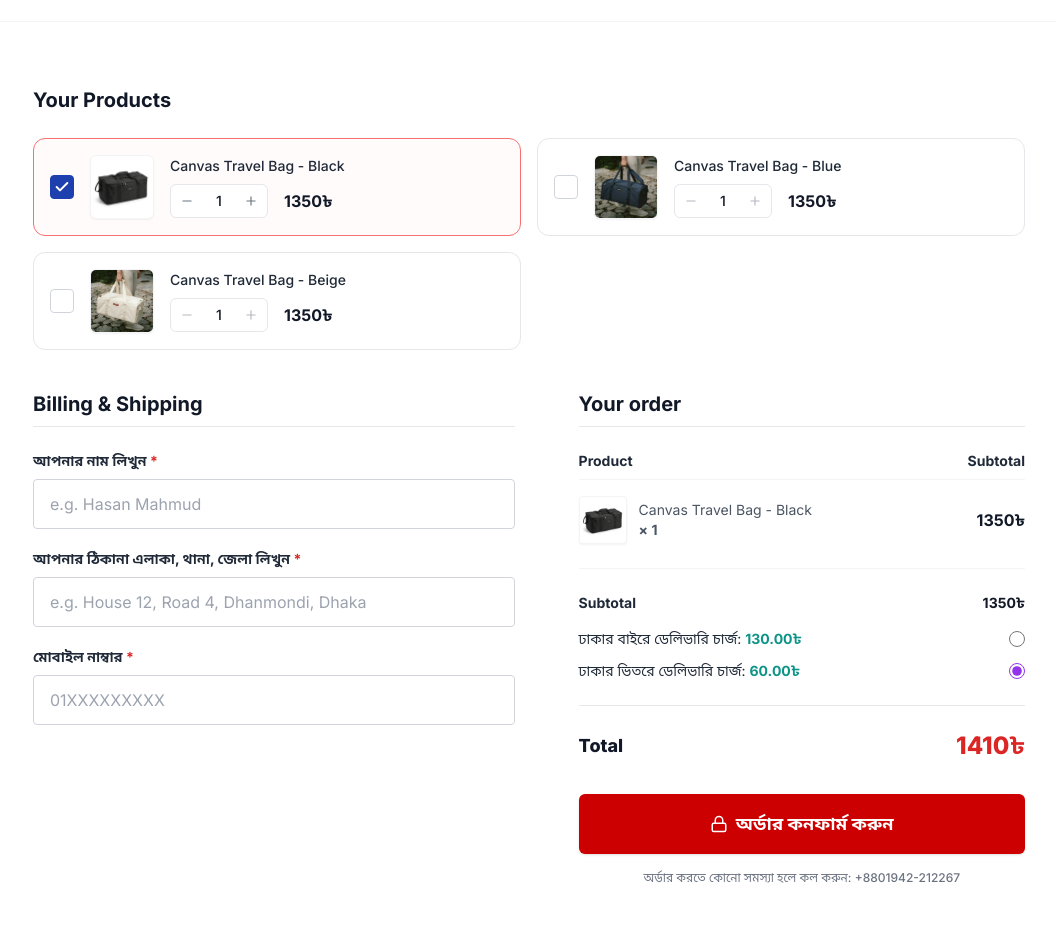
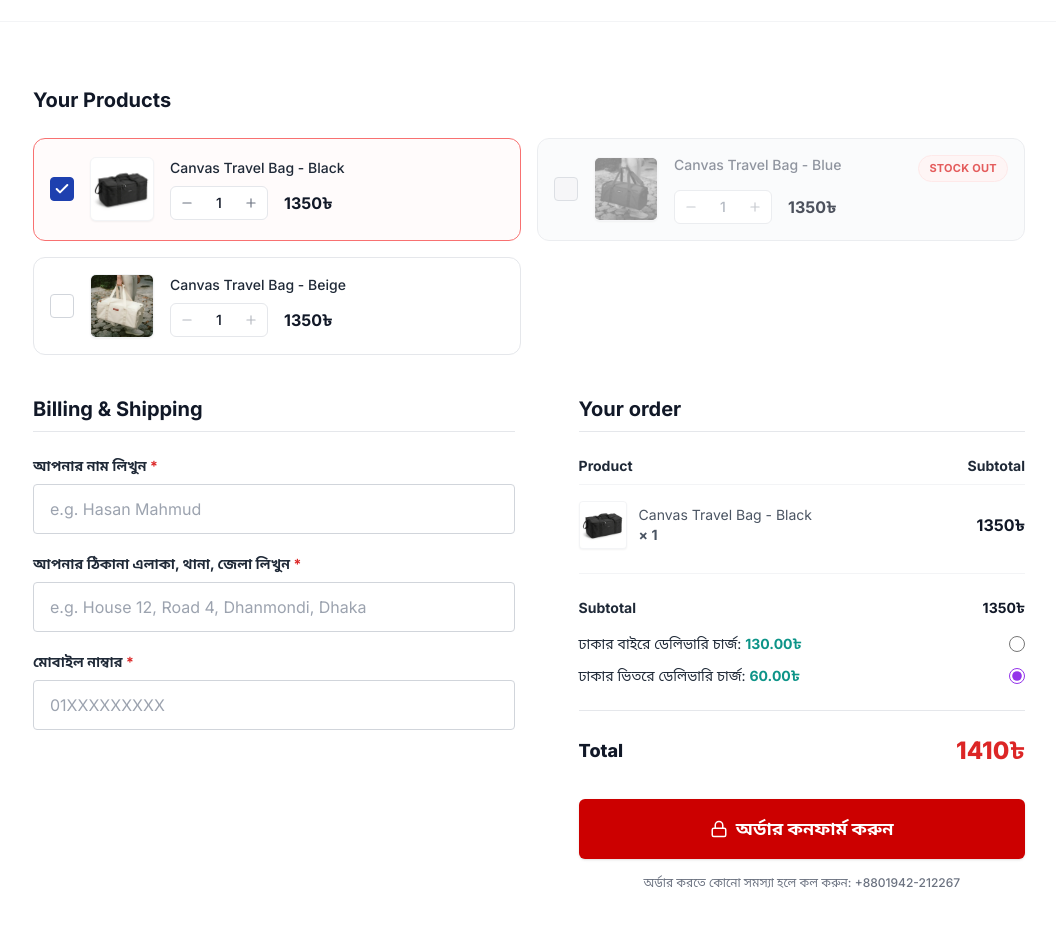
Before and after one commit to Shakhwat-93/stb-landing, a React (Vite) app: page / in a window 1280 px wide. Shown: the part 3340-4266 px from the top of the page, without its empty margins (111-1167 px from the left). Built offline with nearby package versions, Linux system fonts and the light colour scheme.

Commit message:
Mark blue travel bag variant out of stock

```diff
--- a/src/components/CheckoutForm.tsx
+++ b/src/components/CheckoutForm.tsx
@@ -12,12 +12,13 @@ type ProductVariant = {
   colorCode: string;
   image: string;
   price: number;
+  inStock: boolean;
 };
 
 const productVariants: ProductVariant[] = [
-  { id: 'black', name: 'Canvas Travel Bag - Black', colorCode: '#111827', image: blackImg, price: 1350 },
-  { id: 'blue', name: 'Canvas Travel Bag - Blue', colorCode: '#3b82f6', image: blueImg, price: 1350 },
-  { id: 'beige', name: 'Canvas Travel Bag - Beige', colorCode: '#e8dbce', image: beigeImg, price: 1350 },
+  { id: 'black', name: 'Canvas Travel Bag - Black', colorCode: '#111827', image: blackImg, price: 1350, inStock: true },
+  { id: 'blue', name: 'Canvas Travel Bag - Blue', colorCode: '#3b82f6', image: blueImg, price: 1350, inStock: false },
+  { id: 'beige', name: 'Canvas Travel Bag - Beige', colorCode: '#e8dbce', image: beigeImg, price: 1350, inStock: true },
 ];
 
 const CheckoutForm = ({ onSuccess }: { onSuccess?: () => void }) => {
@@ -35,6 +36,9 @@ const CheckoutForm = ({ onSuccess }: { onSuccess?: () => void }) => {
   });
 
   const handleToggleVariant = (id: string) => {
+    const variant = productVariants.find(item => item.id === id);
+    if (!variant?.inStock) return;
+
     setCart(prev => {
       const newCart = { ...prev };
       if (newCart[id]) {
@@ -47,6 +51,9 @@ const CheckoutForm = ({ onSuccess }: { onSuccess?: () => void }) => {
   };
 
   const handleUpdateQuantity = (id: string, delta: number) => {
+    const variant = productVariants.find(item => item.id === id);
+    if (!variant?.inStock) return;
+
     setCart(prev => {
       const currentQty = prev[id] || 0;
       const newQty = currentQty + delta;
@@ -55,7 +62,7 @@ const CheckoutForm = ({ onSuccess }: { onSuccess?: () => void }) => {
     });
   };
 
-  const selectedItems = productVariants.filter(v => cart[v.id]);
+  const selectedItems = productVariants.filter(v => v.inStock && cart[v.id]);
   const productSubtotal = selectedItems.reduce((sum, item) => sum + (item.price * cart[item.id]), 0);
   const total = productSubtotal + shippingCost;
 
@@ -190,46 +197,68 @@ const CheckoutForm = ({ onSuccess }: { onSuccess?: () => void }) => {
               {productVariants.map(variant => {
                 const isSelected = !!cart[variant.id];
                 const qty = cart[variant.id] || 0;
+                const isOutOfStock = !variant.inStock;
 
                 return (
                   <div
                     key={variant.id}
-                    className={`flex items-center p-4 rounded-xl border transition-all ${isSelected ? 'border-red-400 bg-red-50/30' : 'border-gray-200 bg-white hover:border-gray-300'}`}
+                    className={`flex items-center p-4 rounded-xl border transition-all ${
+                      isOutOfStock
+                        ? 'border-gray-200 bg-gray-50 opacity-75'
+                        : isSelected
+                          ? 'border-red-400 bg-red-50/30'
+                          : 'border-gray-200 bg-white hover:border-gray-300'
+                    }`}
                   >
                     {/* Checkbox */}
                     <div
                       onClick={() => handleToggleVariant(variant.id)}
-                      className="cursor-pointer mr-4"
+                      className={`mr-4 ${isOutOfStock ? 'cursor-not-allowed' : 'cursor-pointer'}`}
+                      aria-disabled={isOutOfStock}
                     >
-                      <div className={`w-6 h-6 rounded flex items-center justify-center border ${isSelected ? 'bg-blue-800 border-blue-800 text-white' : 'border-gray-300 bg-white'}`}>
+                      <div className={`w-6 h-6 rounded flex items-center justify-center border ${
+                        isOutOfStock
+                          ? 'border-gray-300 bg-gray-100'
+                          : isSelected
+                            ? 'bg-blue-800 border-blue-800 text-white'
+                            : 'border-gray-300 bg-white'
+                      }`}>
                         {isSelected && <Check size={16} strokeWidth={3} />}
                       </div>
                     </div>
 
                     {/* Product Image */}
-                    <div className="w-16 h-16 rounded-md shadow-sm mr-4 flex-shrink-0 border border-gray-100 overflow-hidden bg-gray-50">
-                      <img src={variant.image} alt={variant.name} className="w-full h-full object-cover" />
+                    <div className="w-16 h-16 rounded-md shadow-sm mr-4 flex-shrink-0 border border-gray-100 overflow-hidden bg-gray-50 relative">
+                      <img src={variant.image} alt={variant.name} className={`w-full h-full object-cover ${isOutOfStock ? 'grayscale' : ''}`} />
+                      {isOutOfStock && <div className="absolute inset-0 bg-white/35" />}
                     </div>
 
                     {/* Details */}
                     <div className="flex-1">
-                      <h4 className="text-sm text-gray-800 font-medium mb-2">{variant.name}</h4>
+                      <div className="flex items-start justify-between gap-3 mb-2">
+                        <h4 className={`text-sm font-medium ${isOutOfStock ? 'text-gray-500' : 'text-gray-800'}`}>{variant.name}</h4>
+                        {isOutOfStock && (
+                          <span className="shrink-0 rounded-full bg-red-50 px-2.5 py-1 text-[11px] font-bold uppercase tracking-wide text-red-600 border border-red-100">
+                            Stock out
+                          </span>
+                        )}
+                      </div>
                       <div className="flex items-center gap-4">
                         {/* Qty Controls */}
                         <div className="flex items-center border border-gray-200 rounded-md bg-white">
                           <button
                             type="button"
                             onClick={() => handleUpdateQuantity(variant.id, -1)}
-                            disabled={!isSelected}
+                            disabled={!isSelected || isOutOfStock}
                             className="w-8 h-8 flex items-center justify-center text-gray-500 hover:bg-gray-50 disabled:opacity-50"
                           >
                             <Minus size={14} />
                           </button>
-                          <span className="w-8 text-center text-sm font-medium">{isSelected ? qty : 1}</span>
+                          <span className={`w-8 text-center text-sm font-medium ${isOutOfStock ? 'text-gray-400' : 'text-gray-900'}`}>{isSelected ? qty : 1}</span>
                           <button
                             type="button"
                             onClick={() => handleUpdateQuantity(variant.id, 1)}
-                            disabled={!isSelected}
+                            disabled={!isSelected || isOutOfStock}
                             className="w-8 h-8 flex items-center justify-center text-gray-500 hover:bg-gray-50 disabled:opacity-50"
                           >
                             <Plus size={14} />
```
